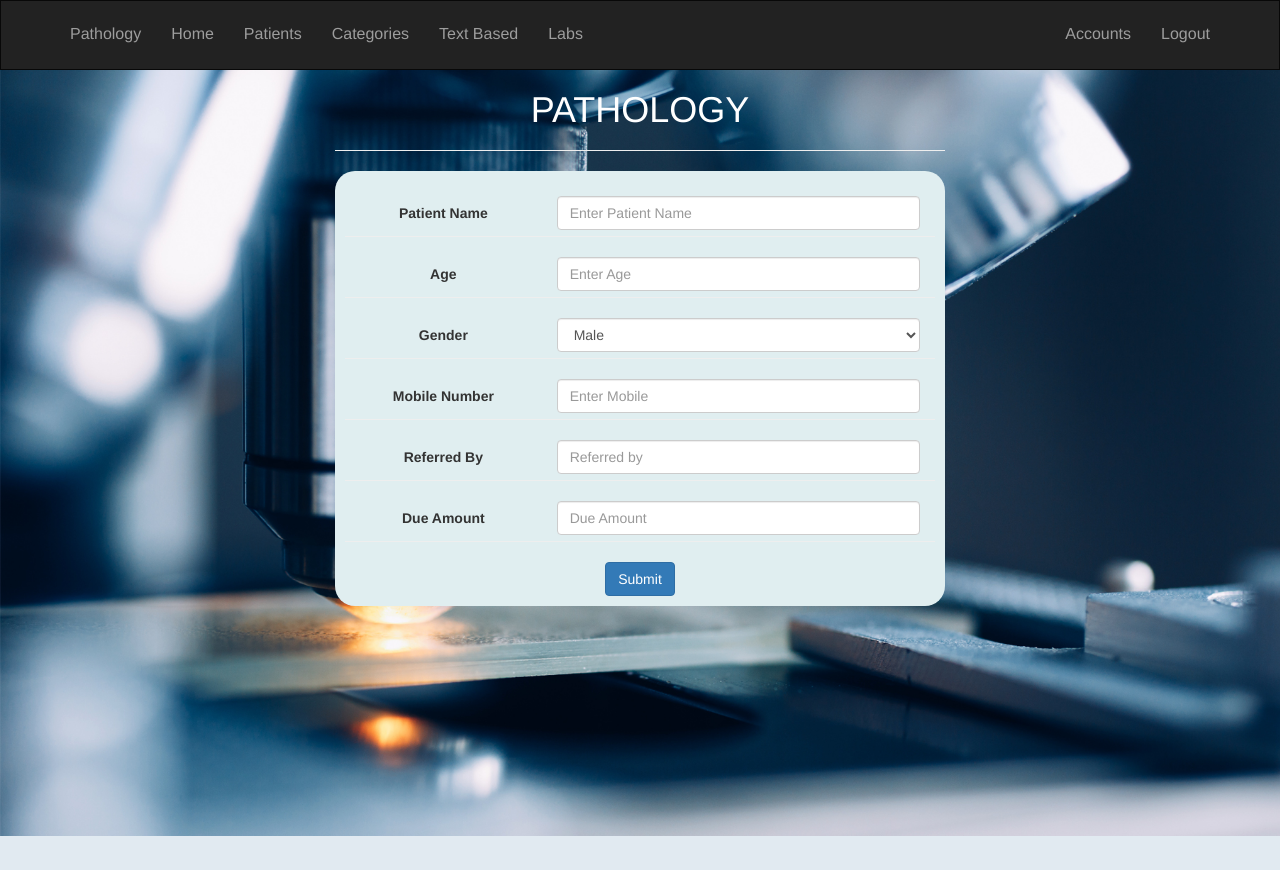
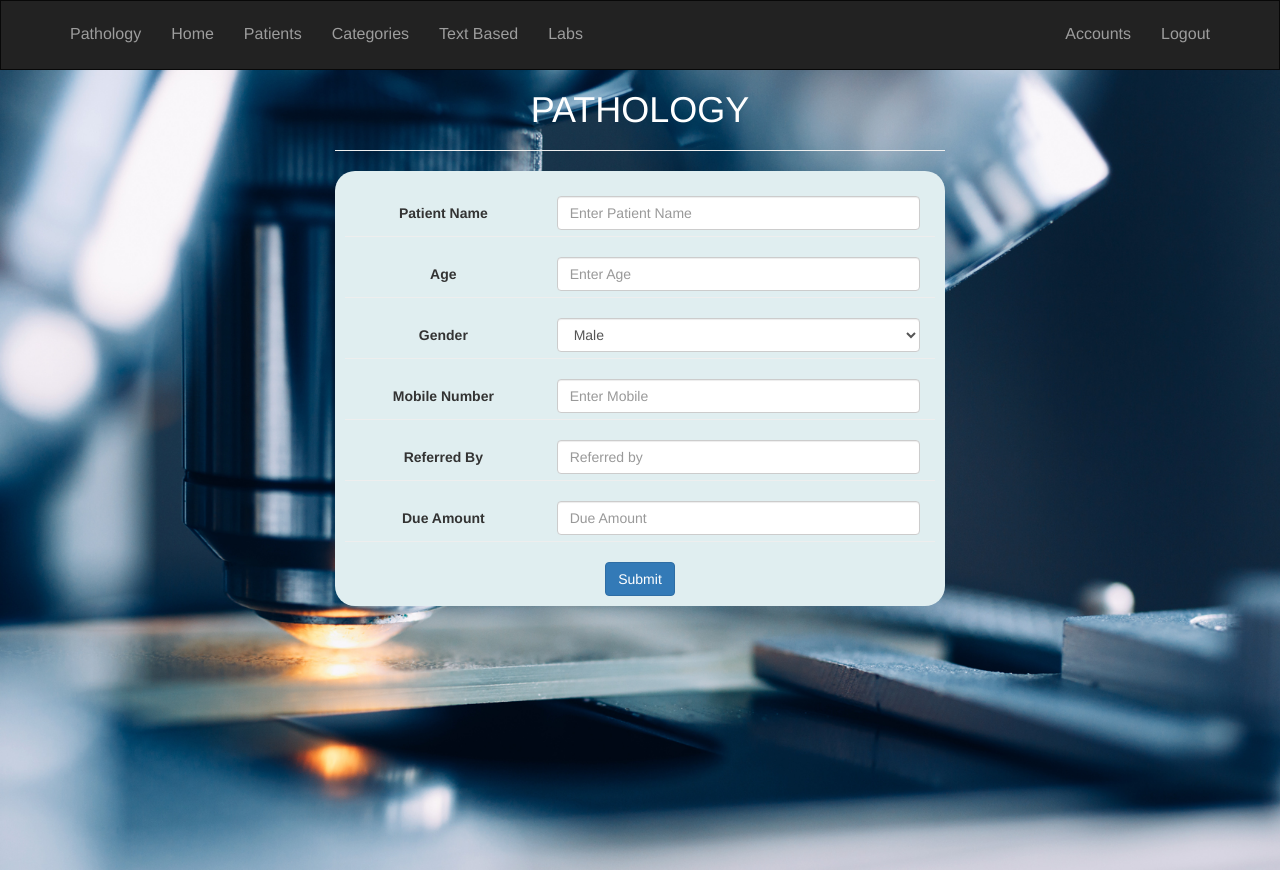
Before and after one commit to htshllwn/pathology2, a CodeIgniter app: page /pathology2/ in a window 1280 px wide. Before the commit the page ends 836 px from the top, so only its background shows below. Run offline with CodeIgniter, Linux system fonts and the light colour scheme; a user stored in the database is signed in; some libraries are stand-ins or nearby versions.

Commit message:
Fixed homepage background

```diff
--- a/assets/css/custom.css
+++ b/assets/css/custom.css
@@ -1,3 +1,7 @@
+body,html{
+	height: 100%;
+}
+
 body{
 	padding: 0;
 	margin: 0;
@@ -29,11 +33,15 @@ textarea {
 
 .microscopebg{
 	background: url("../img/microscope.jpg");
+	height: 100%;
+	background-position: center;
+	background-repeat: no-repeat;
 	background-size: cover;
 	width: 100%;
+
 	margin: 0;
 
-	padding-bottom: 18%;
+
 
 }
 
```
